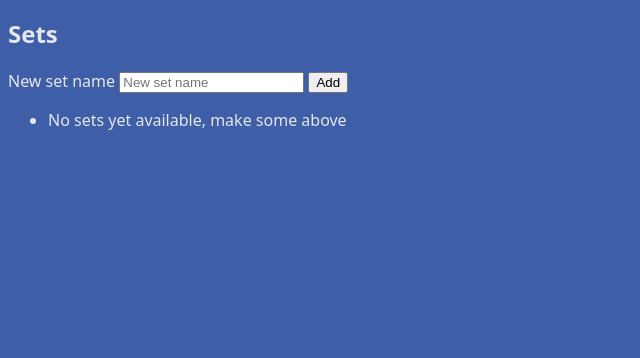
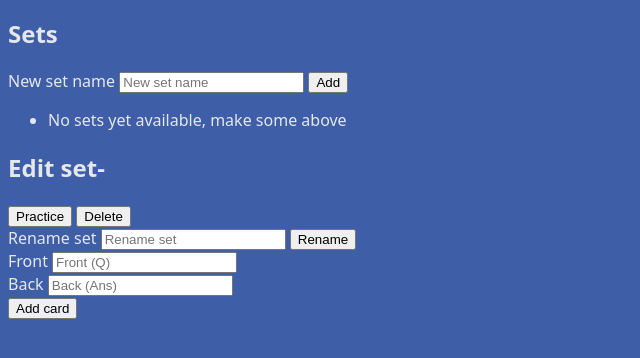
Before and after one commit to macantomato/flashcards, a plain HTML site: page html/main.html in a window 1280 px wide. Shown: the part 112-470 px from the top of the page, without its empty margins (0-640 px from the left). Drawn offline with Linux system fonts and the light colour scheme.

Commit message:
editor view, layout for html, prep for js filling

```diff
--- a/html/main.html
+++ b/html/main.html
@@ -41,8 +41,42 @@
            </div>
         </aside>
 
+          <!-- Editor view -->
         <section class="panel panel-content">
-          <!-- For the sets info/edit etc - (right) -->
+           <div id="viewEditor"  >
+            <!--Editor top bar -->
+            <div id="topBar">
+              <h2 id="editorTitle">
+                Edit set<span id="editorSet">-</span>
+              </h2>
+            </div>
+            <div id="editorActions">
+              <button id="editorBtnPractice">Practice </button>
+              <button id="editorBtnDelete">Delete </button>
+            </div>
+            <!--Rename set -->
+            <div id="renameRow">
+              <div class="row">
+                <label class="visually-hidden" for="renameSet">Rename set</label>
+                <input id="renameSet" type="text" placeholder="Rename set">
+                <button id="btnRenameSet" type="button">Rename </button>
+              </div>
+            </div>
+            <div class="editor-addcard">
+              <div class="row">
+                <label class="visually-hidden" for="addCardFront">Front</label>
+                <input id="addCardFront" type="text" placeholder="Front (Q)">
+              </div>
+              <div class="row">
+                <label class="visually-hidden" for="addCardBack">Back</label>
+                <input id="addCardBack" type="text" placeholder="Back (Ans)">
+              </div>
+              <button id="btnAddCard" type="button">Add card</button>
+            </div>
+            <!--Card list (js) fill -->
+            <ul id="cardList" class="cards-list" aria-label="Cards in this set">
+            </ul>
+           </div>
         </section>
       </div>
     </main>
```
